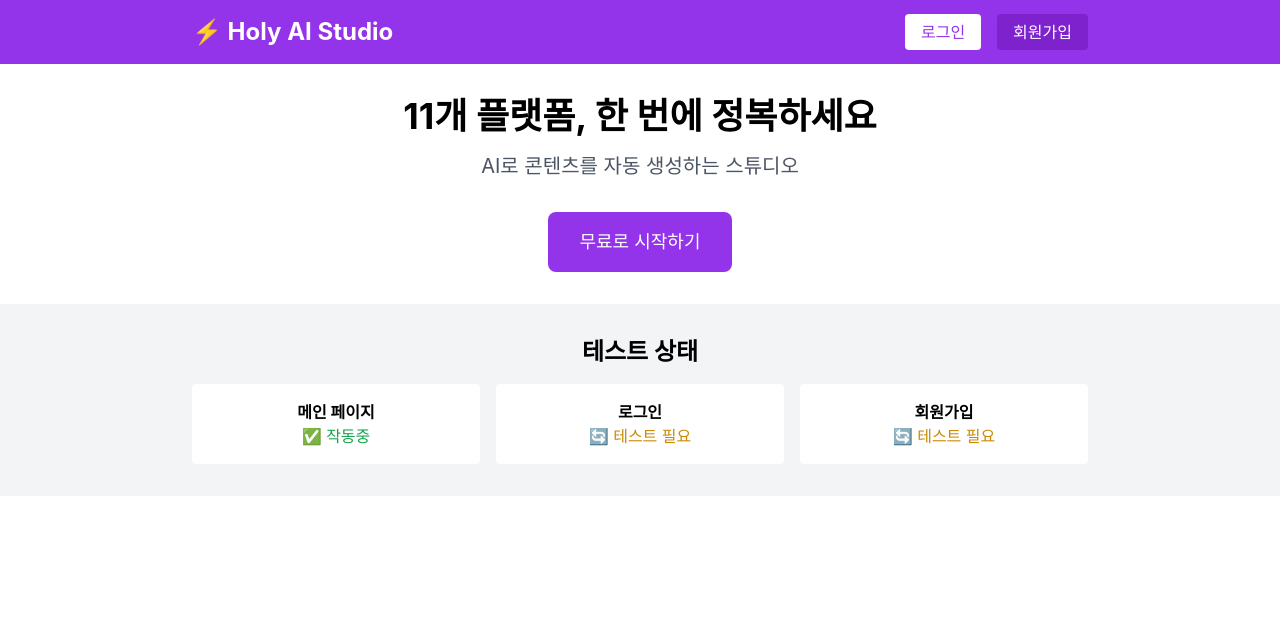
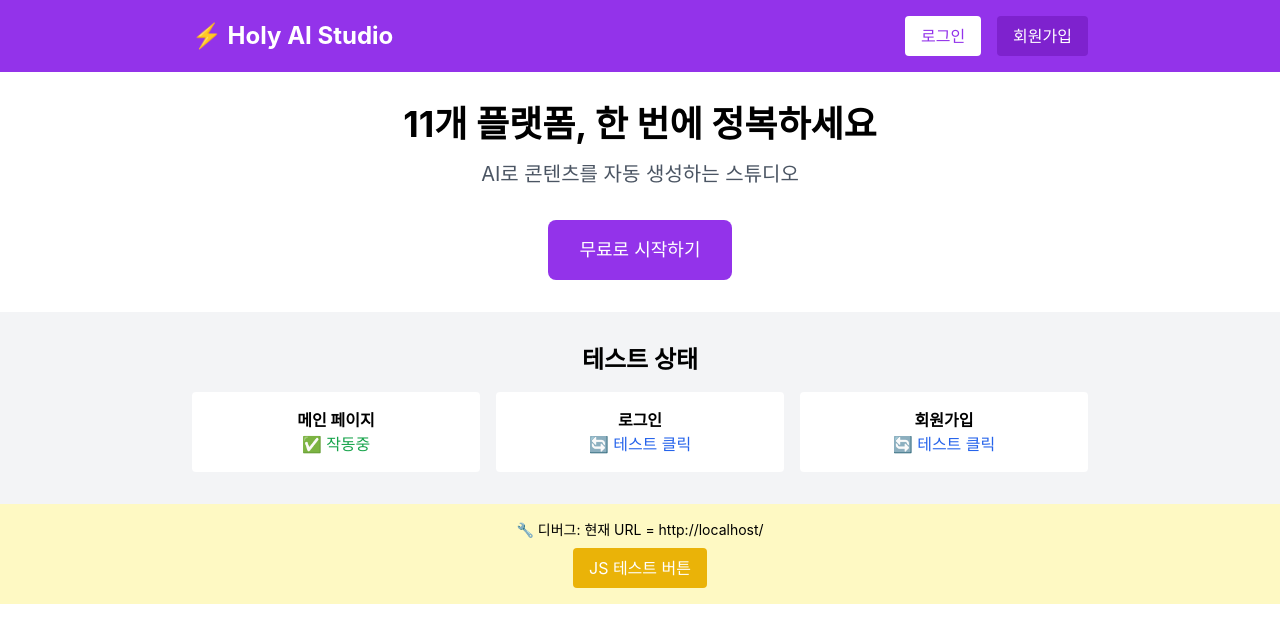
Before and after one commit to holyyomi/yomi-ai-studio, a Next.js app: page / in a window 1280 px wide. Shown: the top 642 px of the page. Built offline with nearby package versions, Linux system fonts and the light colour scheme.

Commit message:
Fix: JavaScript onClick으로 네비게이션 변경

```diff
--- a/app/login/page.tsx
+++ b/app/login/page.tsx
@@ -6,13 +6,20 @@ export default function LoginPage() {
   const [email, setEmail] = useState("")
   const [password, setPassword] = useState("")
 
+  const goHome = () => {
+    window.location.href = '/'
+  }
+
+  const goToRegister = () => {
+    window.location.href = '/register'
+  }
+
   const handleSubmit = (e: React.FormEvent) => {
     e.preventDefault()
 
-    // 초간단 테스트 로그인
     if (email && password) {
       alert(`로그인 시도: ${email}`)
-      // 실제로는 여기서 검증 후 대시보드로 이동
+      // 나중에 실제 로그인 처리
     } else {
       alert("이메일과 비밀번호를 입력하세요")
     }
@@ -22,9 +29,12 @@ export default function LoginPage() {
     <div className="min-h-screen bg-gray-100 flex items-center justify-center p-4">
       <div className="bg-white rounded-lg shadow-md p-8 w-full max-w-md">
         <div className="text-center mb-8">
-          <a href="/" className="text-2xl font-bold text-purple-600">
+          <h1
+            className="text-2xl font-bold text-purple-600 cursor-pointer"
+            onClick={goHome}
+          >
             ⚡ Holy AI Studio
-          </a>
+          </h1>
           <h2 className="text-2xl font-bold mt-4">로그인</h2>
         </div>
 
@@ -62,16 +72,24 @@ export default function LoginPage() {
         </form>
 
         <div className="text-center mt-6">
-          <a href="/register" className="text-purple-600 hover:underline">
+          <button
+            onClick={goToRegister}
+            className="text-purple-600 hover:underline"
+          >
             계정이 없으신가요? 회원가입
-          </a>
+          </button>
         </div>
 
         <div className="mt-8 p-4 bg-blue-50 rounded">
           <h3 className="font-bold text-sm">테스트 상태:</h3>
           <p className="text-sm">✅ 페이지 로드 성공</p>
           <p className="text-sm">✅ 폼 입력 가능</p>
-          <p className="text-sm">🔄 로그인 기능 테스트 중</p>
+          <button
+            onClick={() => alert('로그인 페이지 JavaScript 작동!')}
+            className="text-sm bg-blue-500 text-white px-2 py-1 rounded mt-2"
+          >
+            JS 테스트
+          </button>
         </div>
       </div>
     </div>
--- a/app/page.tsx
+++ b/app/page.tsx
@@ -1,37 +1,51 @@
 "use client"
 
-import Link from "next/link"
+export default function HomePage() {
+  const goToLogin = () => {
+    window.location.href = '/login'
+  }
 
-export default function HomePage() {
+  const goToRegister = () => {
+    window.location.href = '/register'
+  }
+
   return (
     <div className="min-h-screen bg-white">
-      {/* 간단한 헤더 */}
+      {/* 헤더 */}
       <header className="bg-purple-600 text-white p-4">
         <div className="max-w-4xl mx-auto flex justify-between items-center">
-          <h1 className="text-2xl font-bold">⚡ Holy AI Studio</h1>
+          <h1 className="text-2xl font-bold cursor-pointer" onClick={() => window.location.href = '/'}>
+            ⚡ Holy AI Studio
+          </h1>
           <div className="space-x-4">
-            <a href="/login" className="bg-white text-purple-600 px-4 py-2 rounded">
+            <button
+              onClick={goToLogin}
+              className="bg-white text-purple-600 px-4 py-2 rounded hover:bg-gray-100"
+            >
               로그인
-            </a>
-            <a href="/register" className="bg-purple-700 px-4 py-2 rounded">
+            </button>
+            <button
+              onClick={goToRegister}
+              className="bg-purple-700 px-4 py-2 rounded hover:bg-purple-800"
+            >
               회원가입
-            </a>
+            </button>
           </div>
         </div>
       </header>
 
-      {/* 간단한 메인 콘텐츠 */}
+      {/* 메인 콘텐츠 */}
       <main className="max-w-4xl mx-auto p-8 text-center">
         <h2 className="text-4xl font-bold mb-4">11개 플랫폼, 한 번에 정복하세요</h2>
         <p className="text-xl text-gray-600 mb-8">
           AI로 콘텐츠를 자동 생성하는 스튜디오
         </p>
-        <a
-          href="/register"
-          className="bg-purple-600 text-white px-8 py-4 rounded-lg text-lg inline-block"
+        <button
+          onClick={goToRegister}
+          className="bg-purple-600 text-white px-8 py-4 rounded-lg text-lg hover:bg-purple-700"
         >
           무료로 시작하기
-        </a>
+        </button>
       </main>
 
       {/* 테스트 섹션 */}
@@ -45,15 +59,38 @@ export default function HomePage() {
             </div>
             <div className="bg-white p-4 rounded">
               <h4 className="font-bold">로그인</h4>
-              <p className="text-yellow-600">🔄 테스트 필요</p>
+              <button
+                onClick={goToLogin}
+                className="text-blue-600 hover:underline"
+              >
+                🔄 테스트 클릭
+              </button>
             </div>
             <div className="bg-white p-4 rounded">
               <h4 className="font-bold">회원가입</h4>
-              <p className="text-yellow-600">🔄 테스트 필요</p>
+              <button
+                onClick={goToRegister}
+                className="text-blue-600 hover:underline"
+              >
+                🔄 테스트 클릭
+              </button>
             </div>
           </div>
         </div>
       </section>
+
+      {/* 디버그 정보 */}
+      <div className="bg-yellow-100 p-4 text-center">
+        <p className="text-sm">
+          🔧 디버그: 현재 URL = {typeof window !== 'undefined' ? window.location.href : '로딩중'}
+        </p>
+        <button
+          onClick={() => alert('JavaScript가 작동합니다!')}
+          className="bg-yellow-500 text-white px-4 py-2 rounded mt-2"
+        >
+          JS 테스트 버튼
+        </button>
+      </div>
     </div>
   )
 }
--- a/app/register/page.tsx
+++ b/app/register/page.tsx
@@ -7,13 +7,20 @@ export default function RegisterPage() {
   const [email, setEmail] = useState("")
   const [password, setPassword] = useState("")
 
+  const goHome = () => {
+    window.location.href = '/'
+  }
+
+  const goToLogin = () => {
+    window.location.href = '/login'
+  }
+
   const handleSubmit = (e: React.FormEvent) => {
     e.preventDefault()
 
-    // 초간단 테스트 회원가입
     if (name && email && password) {
       alert(`회원가입 시도: ${name} (${email})`)
-      // 실제로는 여기서 사용자 생성 후 로그인 페이지로 이동
+      // 나중에 실제 회원가입 처리
     } else {
       alert("모든 필드를 입력하세요")
     }
@@ -23,9 +30,12 @@ export default function RegisterPage() {
     <div className="min-h-screen bg-gray-100 flex items-center justify-center p-4">
       <div className="bg-white rounded-lg shadow-md p-8 w-full max-w-md">
         <div className="text-center mb-8">
-          <a href="/" className="text-2xl font-bold text-purple-600">
+          <h1
+            className="text-2xl font-bold text-purple-600 cursor-pointer"
+            onClick={goHome}
+          >
             ⚡ Holy AI Studio
-          </a>
+          </h1>
           <h2 className="text-2xl font-bold mt-4">회원가입</h2>
         </div>
 
@@ -75,16 +85,24 @@ export default function RegisterPage() {
         </form>
 
         <div className="text-center mt-6">
-          <a href="/login" className="text-purple-600 hover:underline">
+          <button
+            onClick={goToLogin}
+            className="text-purple-600 hover:underline"
+          >
             이미 계정이 있으신가요? 로그인
-          </a>
+          </button>
         </div>
 
         <div className="mt-8 p-4 bg-green-50 rounded">
           <h3 className="font-bold text-sm">테스트 상태:</h3>
           <p className="text-sm">✅ 페이지 로드 성공</p>
           <p className="text-sm">✅ 폼 입력 가능</p>
-          <p className="text-sm">🔄 회원가입 기능 테스트 중</p>
+          <button
+            onClick={() => alert('회원가입 페이지 JavaScript 작동!')}
+            className="text-sm bg-green-500 text-white px-2 py-1 rounded mt-2"
+          >
+            JS 테스트
+          </button>
         </div>
       </div>
     </div>
--- a/next.config.js
+++ b/next.config.js
@@ -1,10 +1,10 @@
 /** @type {import('next').NextConfig} */
 const nextConfig = {
-  output: 'export',
-  trailingSlash: true,
-  images: {
-    unoptimized: true
-  }
+  // output: 'export' 제거
+  // trailingSlash: true 제거
+  experimental: {
+    appDir: true,
+  },
 }
 
 module.exports = nextConfig
```
